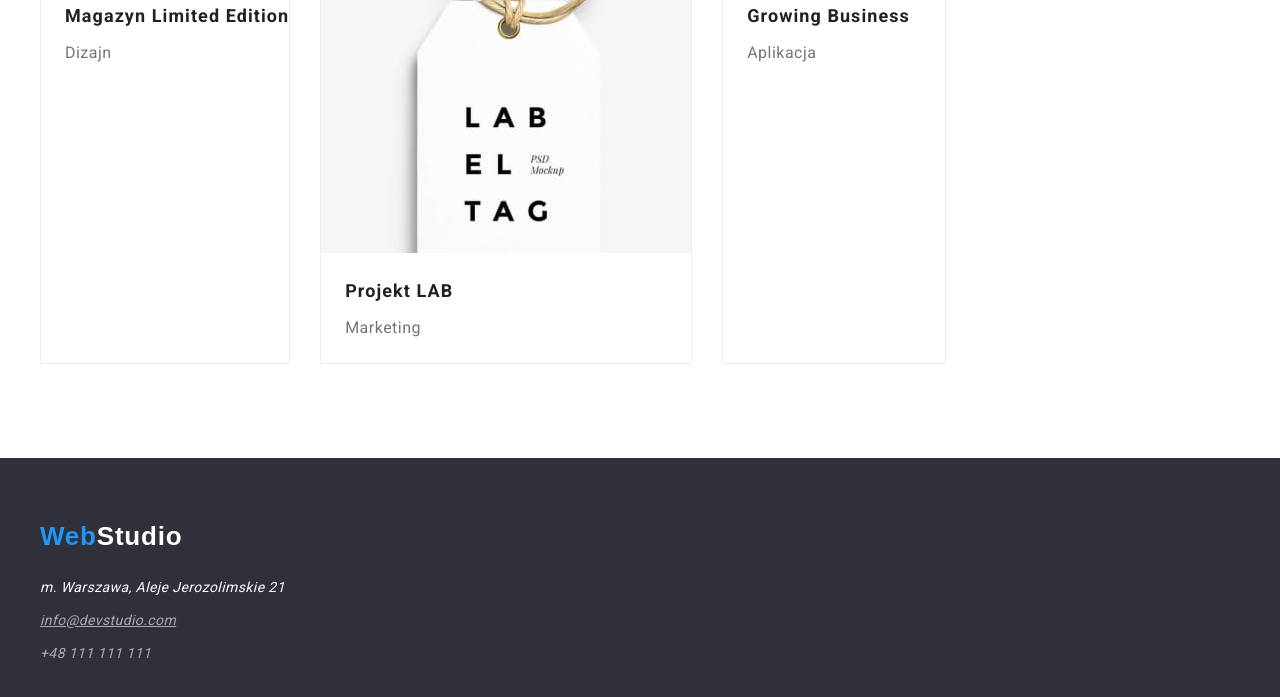
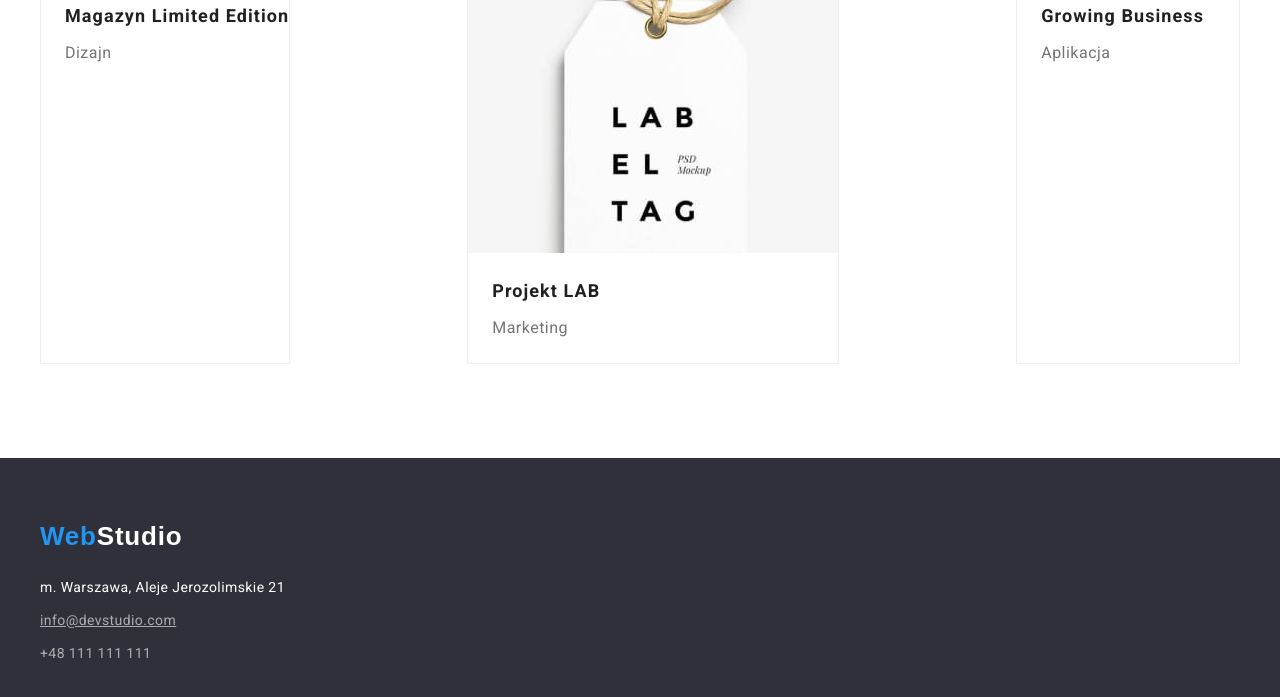
Before and after one commit to Miozga/goit-markup-hw-03, a plain HTML site: page portfolio.html in a window 1280 px wide. Shown: the part 1177-1874 px from the top of the page. Drawn offline with Linux system fonts and the light colour scheme.

Commit message:
goit-markup-hw-03

```diff
--- a/css/style.css
+++ b/css/style.css
@@ -119,6 +119,7 @@ header {
 }
 .lorem {
   padding-bottom: 0;
+  line-height: 1.14;
 }
 .paragraphs-container {
   gap: 30px;
@@ -213,6 +214,7 @@ header {
 }
 .portfolio-container {
   display: flex;
+  justify-content: space-between;
   gap: 30px;
   flex-wrap: wrap;
 }
@@ -259,6 +261,7 @@ header {
 .street {
   font-family: var(--main-font);
   color: var(--color-white);
+  font-style: normal;
   font-size: 14px;
   line-height: 1.71;
   letter-spacing: 0.03em;
@@ -266,6 +269,7 @@ header {
 }
 .contact-info-footer {
   font-size: 14px;
+  font-style: normal;
   line-height: 1.7;
   letter-spacing: 0.03em;
   color: rgba(255, 255, 255, 0.6);
```
